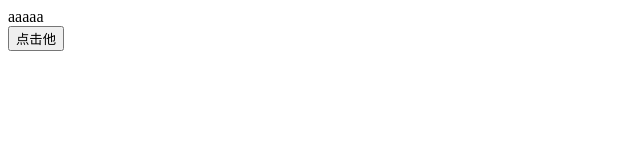
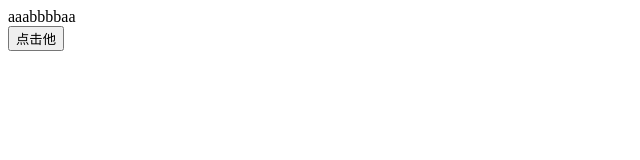
Before and after one commit to qq5625655/qq5625655.github.io, a plain HTML site: page AjaxDemo.html in a window 1280 px wide. Both pictures are taken after a click on the button "点击他". Shown: the full height of the page, 0-640 px from the left. Drawn offline with Linux system fonts and the light colour scheme.

Commit message:
modified:   AjaxDemo.html

```diff
--- a/AjaxDemo.html
+++ b/AjaxDemo.html
@@ -24,7 +24,7 @@
             }
             xmlhttp.onreadystatechange = function() {
                 if (xmlhttp.readyState === 4 && xmlhttp.status === 200) {
-                    document.getElementById("myDiv").innerHTML = "aaaaa";
+                    document.getElementById("myDiv").innerHTML = "aaabbbbaa";
                 }
             }
             xmlhttp.open("GET", "AjaxDemo.html", true);
```
